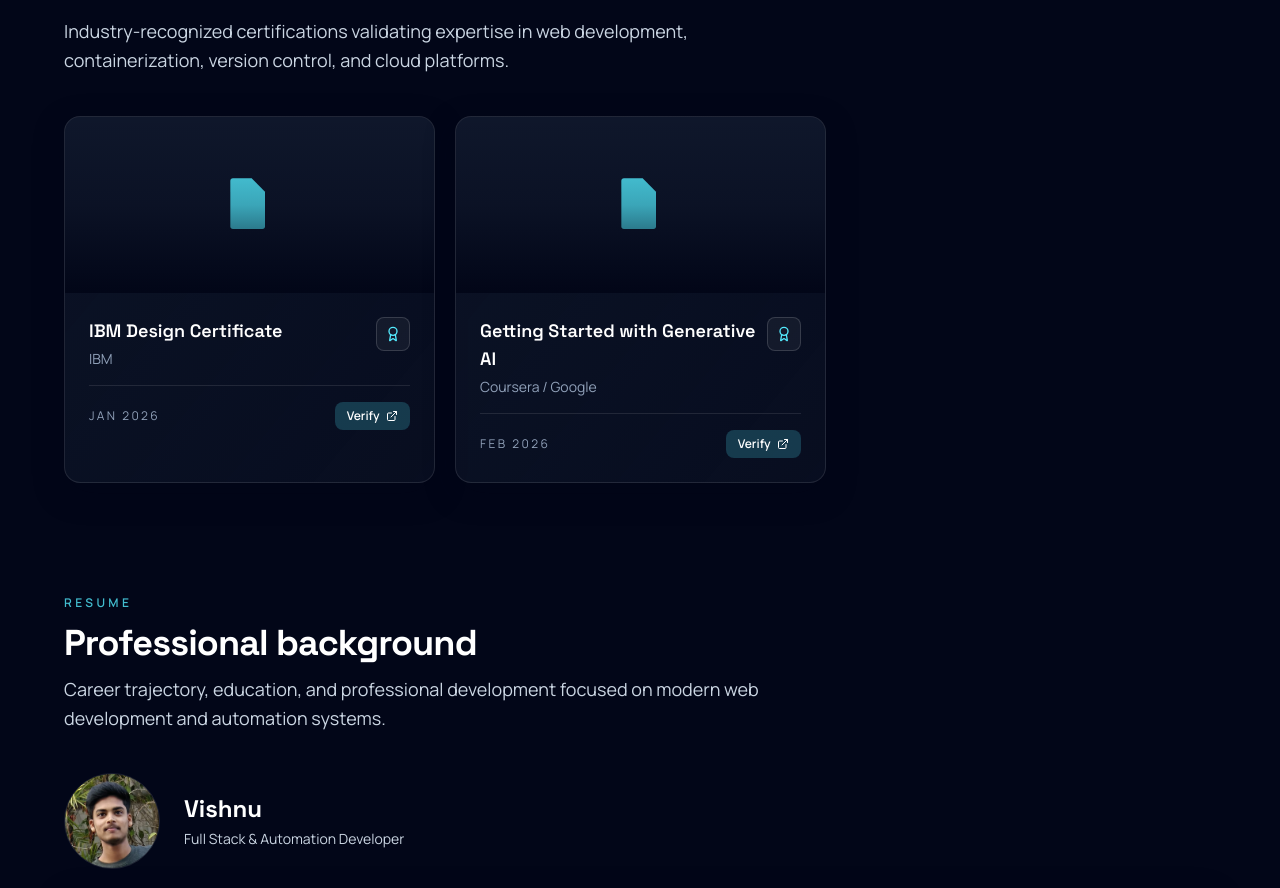
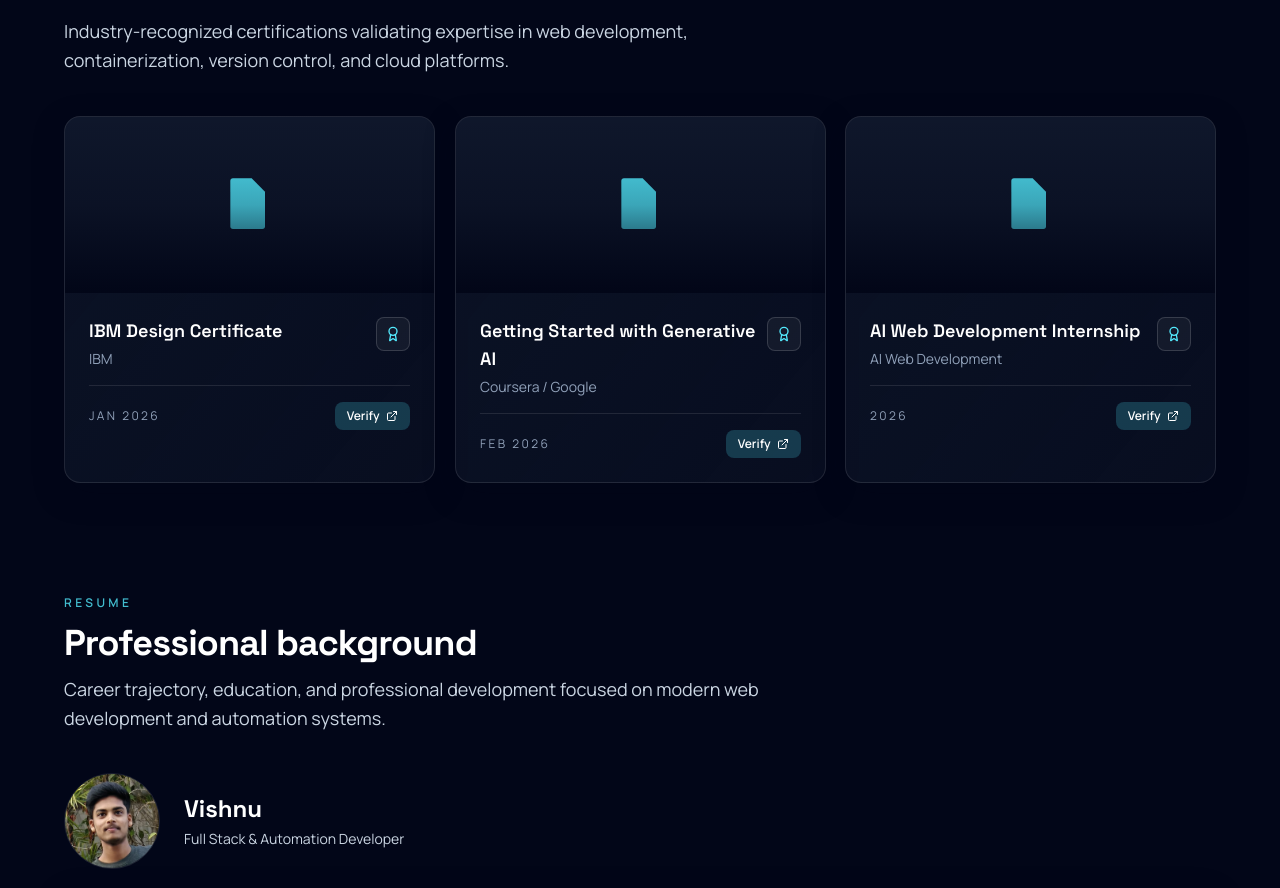
Before and after one commit to thippareddyvishnu390-sketch/My-Protfolio, a React (Vite) app: page / in a window 1280 px wide. Shown: the part 3773-4661 px from the top of the page. Built offline with nearby package versions, Linux system fonts and the light colour scheme; no server answers.

Commit message:
Add AI Web Development Internship certificate

```diff
--- a/src/data/portfolio.js
+++ b/src/data/portfolio.js
@@ -1,6 +1,7 @@
 import { Code, GitBranch, Users, Globe, Workflow, Sparkles, Cloud } from 'lucide-react'
 import IBMPdf from '../assets/certs/IBMDesign20260125-31-kfg1r4 (1).pdf'
 import GenAIPdf from '../assets/certs/GettingStartedwithGenerativeAI_Badge20260216-35-z3bdai (1).pdf'
+import AIWebDevPdf from '../assets/certs/AI Web Development Internship_internship_certificate.pdf'
 
 export const profile = {
   name: 'Vishnu',
@@ -78,6 +79,14 @@ export const certifications = [
     issuedDate: 'Feb 2026',
     image: 'https://images.unsplash.com/photo-1633356122544-f134324ef6db?w=600&h=400&fit=crop',
     verifyUrl: GenAIPdf,
+  },
+  {
+    id: 3,
+    title: 'AI Web Development Internship',
+    issuer: 'AI Web Development',
+    issuedDate: '2026',
+    image: 'https://images.unsplash.com/photo-1516321318423-f06f70d504f0?w=600&h=400&fit=crop',
+    verifyUrl: AIWebDevPdf,
   },
 ]
 
```
Also changed, not shown: 1 other file (tests, documents, lock files or other folders).
